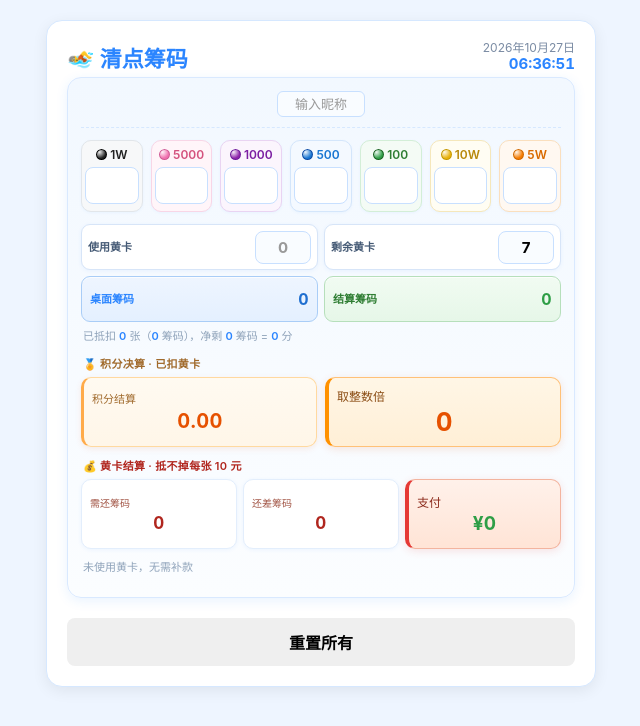
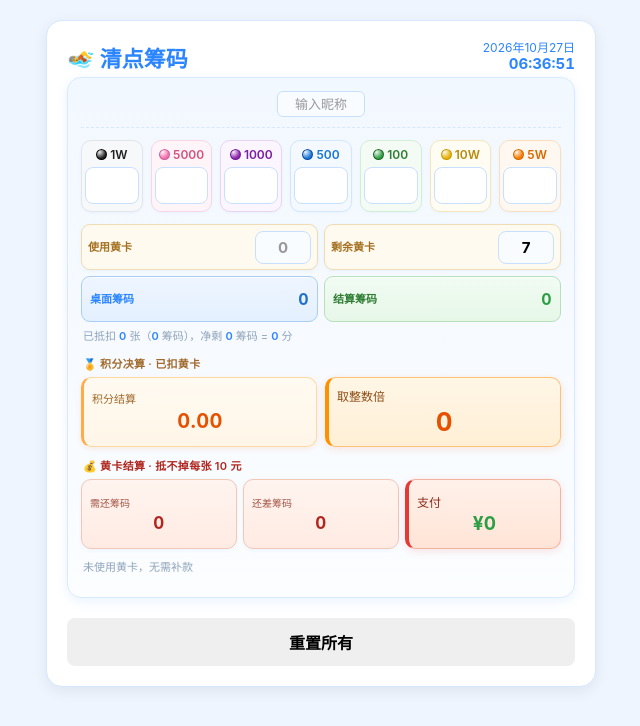
Before and after one commit to kuguahahaha/shuishang, a plain HTML site: page index.html in a window 1280 px wide. Shown: the whole page, without its empty margins (319-959 px from the left). Drawn offline with Linux system fonts and the light colour scheme.

Commit message:
ui: 日期改蓝色、黄卡输入框加淡黄底、需还/还差卡片加底色

```diff
--- a/index.html
+++ b/index.html
@@ -806,6 +806,33 @@
         .wc-rules {
             display: none;
         }
+
+        /* ===== 配色增强 ===== */
+        /* 日期与时间统一蓝色 */
+        .clock-date {
+            color: #2b85ff;
+        }
+        /* 黄卡输入框：淡黄底色（错误态仍保持红框红底） */
+        .wc-row-cards .wc-hands {
+            background: #fffaef;
+            border-color: #f0dcb4;
+        }
+        .wc-row-cards .wc-hands .wc-hands-label {
+            color: #a3701f;
+        }
+        .wc-row-cards .wc-hands.is-error {
+            background: #fff6f6;
+            border-color: #e53935;
+        }
+        .wc-row-cards .wc-hands.is-error .wc-hands-label {
+            color: #c62828;
+        }
+        /* 黄卡结算：需还 / 还差两卡加底色（支付卡沿用原深橙红样式） */
+        .wc-money .wc-card:not(.wc-card-pay) {
+            background: -webkit-linear-gradient(top, #fff4ef, #ffebe3);
+            background: linear-gradient(180deg, #fff4ef, #ffebe3);
+            border-color: #f3c6b6;
+        }
 </style>
 </head>
 <body>
```
